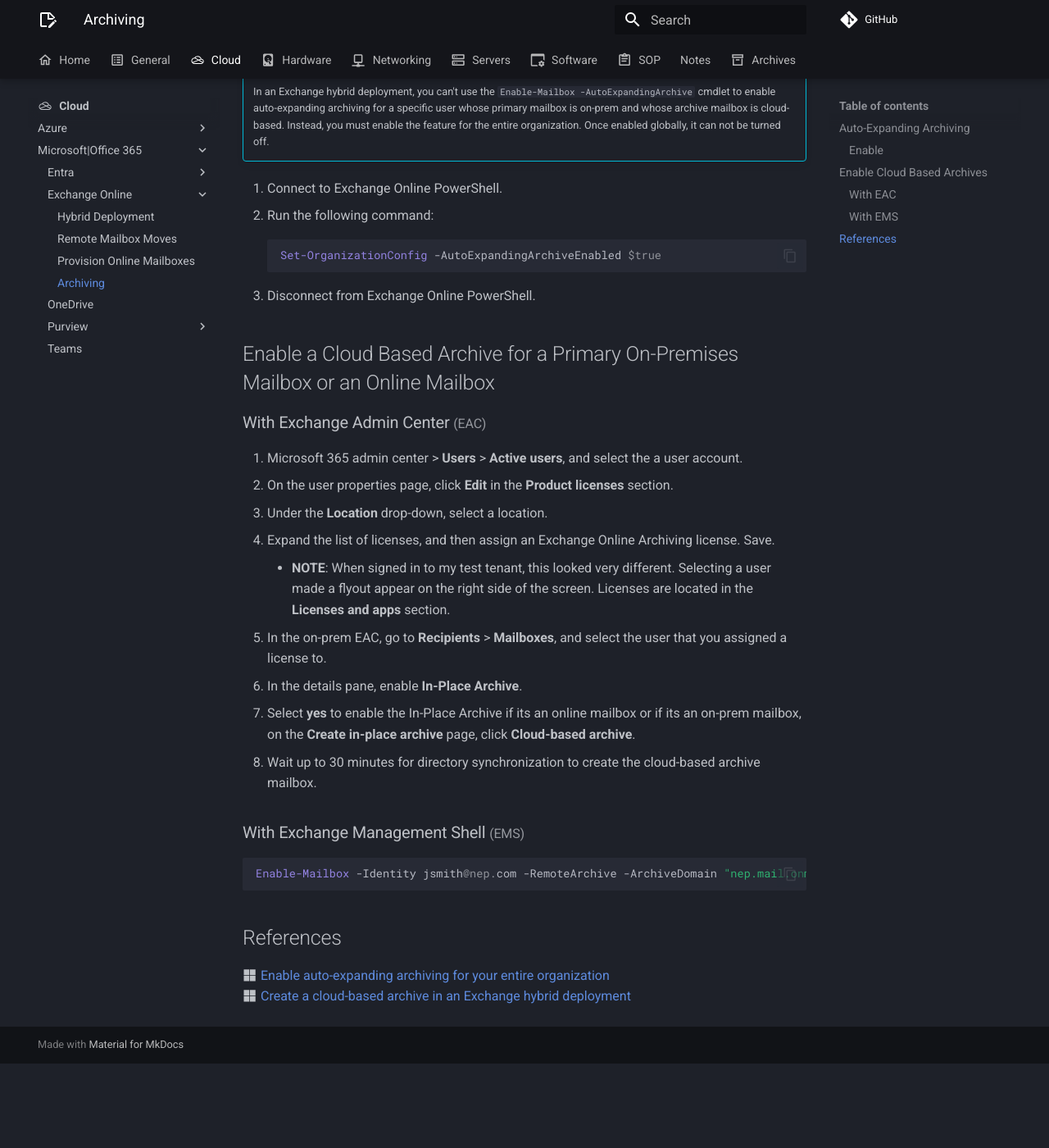
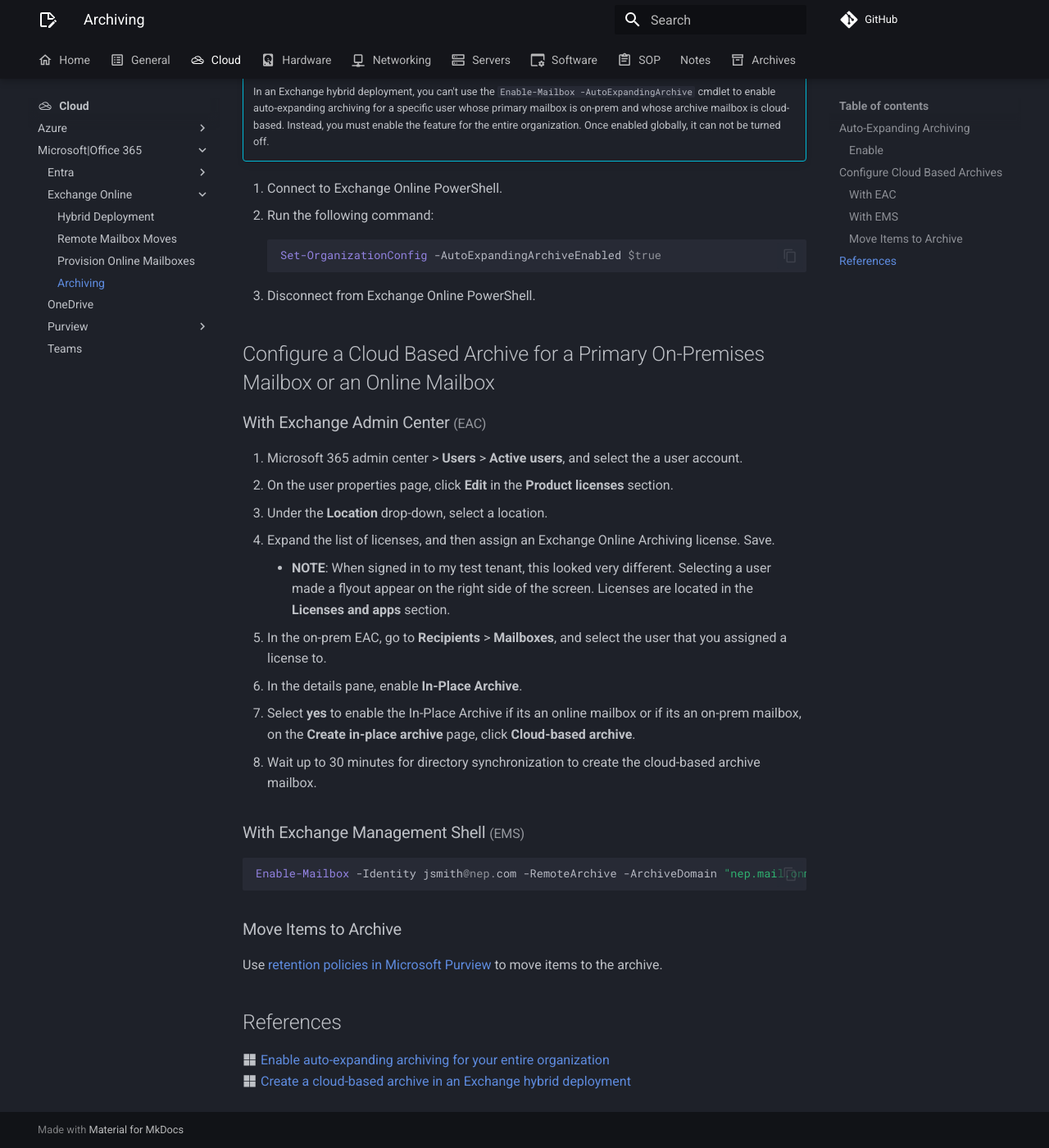
Before and after one commit to rmscode/binary-garden, an MkDocs documentation site: the page built from docs/cloud/microsoft-365/exchange-online/archiving.md, in a window 1280 px wide and 1400 px high, scrolled down 855 px. Shown: the whole window at 82% size. Built offline with MkDocs 1.6.1 and Material for MkDocs 9.7.7, drawn with Linux system fonts in a browser that asks for light colours; comment, search, counter and statistics services are not loaded; before the commit the page ends 2152 px from its top, so only the background shows below that.

Commit message:
perf(2025): 6/26/2025 nots update
perf(archiving): add link to retention policy documentation

style(hybrid-deployment): remove link

````diff
--- a/docs/cloud/microsoft-365/exchange-online/archiving.md
+++ b/docs/cloud/microsoft-365/exchange-online/archiving.md
@@ -27,7 +27,7 @@
 ```
 3. Disconnect from Exchange Online PowerShell.
 
-## Enable a Cloud Based Archive for a Primary On-Premises Mailbox or an Online Mailbox { data-toc-label="Enable Cloud Based Archives" }
+## Configure a Cloud Based Archive for a Primary On-Premises Mailbox or an Online Mailbox { data-toc-label="Configure Cloud Based Archives" }
 
 ### With Exchange Admin Center <small>(EAC)</small> { data-toc-label="With EAC" }
 
@@ -47,6 +47,10 @@
 Enable-Mailbox -Identity jsmith@nep.com -RemoteArchive -ArchiveDomain "nep.mail.onmicrosoft.com"
 ```
 
+### Move Items to Archive
+
+Use [retention policies in Microsoft Purview](../purview/dlm.md) to move items to the archive.
+
 ## References
 
 :material-microsoft: [Enable auto-expanding archiving for your entire organization](https://learn.microsoft.com/en-us/purview/enable-autoexpanding-archiving#enable-auto-expanding-archiving-for-your-entire-organization)<br>
````
Also changed, not shown: docs/cloud/microsoft-365/exchange-online/hybrid-deployment.md (+0 -2 lines).
